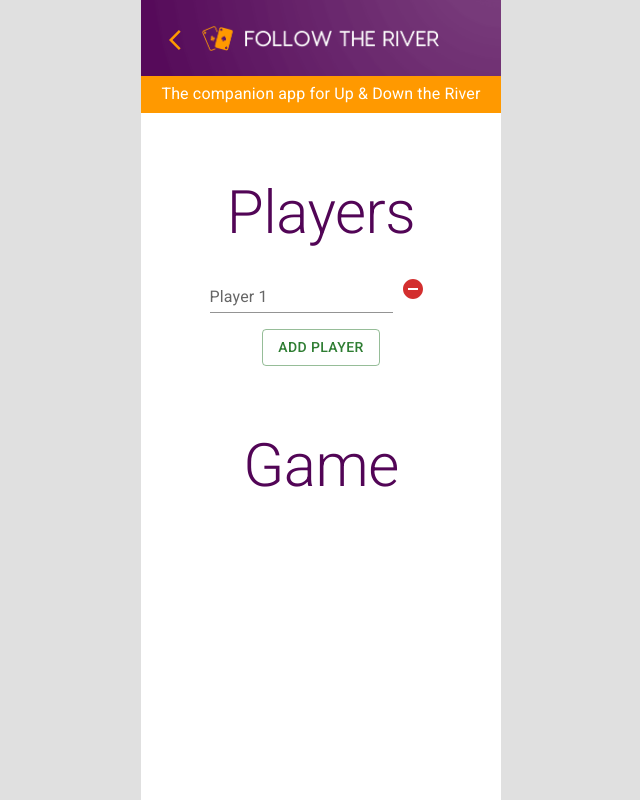
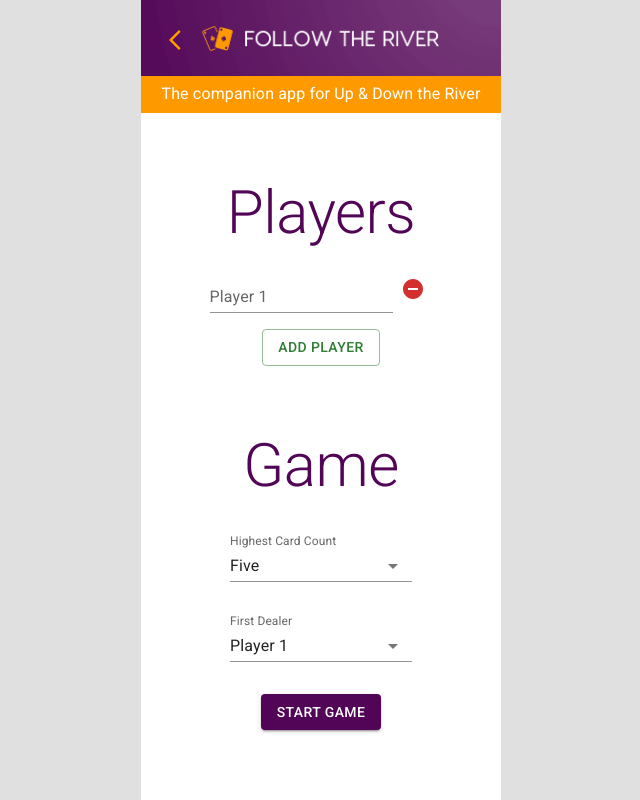
Before and after one commit to raymondmsb/follow-the-river, a React (Create React App) app in the folder follow-the-river/: page /#/gameSetup in a window 1280 px wide. Shown: the whole page, without its empty margins (319-959 px from the left). Built offline with nearby package versions, Linux system fonts and the light colour scheme.

Commit message:
Created Context for players
Converted the PlayersManager file to be a context provider. This will allow my players array to be accessed by other files. Also built out more of the GameSetup page

```diff
--- a/follow-the-river/src/PlayersManager.jsx
+++ b/follow-the-river/src/PlayersManager.jsx
@@ -9,48 +9,49 @@ import TextField from '@mui/material/TextField';
 import { ListItem, Button } from '@mui/material';
 import List from '@mui/material/List';
 import RemoveCircleIcon from '@mui/icons-material/RemoveCircle';
+import { v4 as randomID } from 'uuid';
+import { createContext, useContext } from 'react';
 
+const PlayersContext = createContext();
 
+export const usePlayersContext = () => {
+  const context = useContext(PlayersContext);
+  if (!context) {
+    throw new Error('usePlayersContext must be used within a PlayersProvider');
+  }
+  return context;
+};
 
-const PlayersManager = () => {
+export const PlayersProvider = ({ children }) => {
   const [players, setPlayers] = useState([
     {
-      playerName: "Player 1"
-    }
+      id: '1',
+      playerName: 'Player 1',
+    },
   ]);
 
   const addPlayer = (newPlayerName) => {
     setPlayers(prevPlayers => [
       ...prevPlayers,
       {
+        id: randomID(),
         playerName: newPlayerName
       }
     ]);
   };
 
   const removePlayer = (removePlayerName) => {
-    setPlayers(players.filter(function(player) { return player.playerName != removePlayerName; }))
+    setPlayers(players.filter(function(player) { return player.playerName !== removePlayerName; }))
   }
 
   const nameChange = (oldName, newName) => {
     setPlayers(players.map((player) => (player.playerName == oldName ? { ...player, playerName: newName } : player)));
   }
 
+
   return (
-    <>
-    <List>
-      {players.map((player, index)=>(
-        <ListItem key={ index } sx={{ justifyContent:'center' }}>
-          <TextField id="standard-basic" label={player.playerName} variant="standard" onChange={(e) => nameChange(player.playerName, e.target.value)}/>
-          <IconButton aria-label="delete" onClick={() => removePlayer(player.playerName)}>
-            <RemoveCircleIcon color='error' />
-          </IconButton>
-        </ListItem>
-      ))}
-    </List>
-    <Button variant="outlined" color="success" onClick={() => addPlayer(`Player ${players.length + 1}`)} sx={{ marginLeft: "auto", marginRight: "auto" }}>Add Player</Button>
-    </>
+    <PlayersContext.Provider value={{ players, addPlayer, removePlayer, nameChange }}>
+      {children}
+    </PlayersContext.Provider>
   )
 }
-
-export default PlayersManager;
--- a/follow-the-river/src/index.css
+++ b/follow-the-river/src/index.css
@@ -56,6 +56,12 @@ header {
   max-width: 360px;
 }
 
+form {
+  display: flex;
+  flex-direction: column;
+  align-items: center;
+}
+
 .hiddenH1 {
   position: absolute; left: -999em;
 }
--- a/follow-the-river/src/index.jsx
+++ b/follow-the-river/src/index.jsx
@@ -3,11 +3,14 @@ import ReactDOM from 'react-dom/client';
 import './index.css';
 import App from './App';
 import reportWebVitals from './reportWebVitals';
+import { PlayersProvider } from './PlayersManager';
 
 const root = ReactDOM.createRoot(document.getElementById('root'));
 root.render(
   <React.StrictMode>
-    <App />
+    <PlayersProvider>
+      <App />
+    </PlayersProvider>
   </React.StrictMode>
 );
 
--- a/follow-the-river/src/pages/GameSetup.jsx
+++ b/follow-the-river/src/pages/GameSetup.jsx
@@ -9,9 +9,30 @@ import '@fontsource/roboto/300.css';
 import '@fontsource/roboto/400.css';
 import '@fontsource/roboto/500.css';
 import '@fontsource/roboto/700.css';
-import PlayersManager from '../PlayersManager';
+import InputLabel from '@mui/material/InputLabel';
+import FormControl from '@mui/material/FormControl';
+import NativeSelect from '@mui/material/NativeSelect';
+import Button from '@mui/material/Button';
+import { createTheme, ThemeProvider } from '@mui/material/styles';
+import TextField from '@mui/material/TextField';
+import { ListItem } from '@mui/material';
+import List from '@mui/material/List';
+import RemoveCircleIcon from '@mui/icons-material/RemoveCircle';
+import { PlayersProvider, usePlayersContext } from '../PlayersManager';
+
+const theme = createTheme({
+  palette: {
+    primary: {
+      main: '#520556',
+    },
+    secondary: {
+      main: '#FF9900',
+    },
+  },
+});
 
 const GameSetup = () => {
+  const { players, addPlayer, nameChange, removePlayer } = usePlayersContext();
   return (
     <>
     <Helmet>
@@ -31,17 +52,66 @@ const GameSetup = () => {
       </div>
     </header>
     <main>
+      <ThemeProvider theme={theme}>
+      <form>
         <section>
-        <Typography variant="h2" sx={{ width: '100%', textAlign: 'center', mt: 8, color:'#520556' }}>
+          <Typography color="primary" variant="h2" sx={{ width: '100%', textAlign: 'center', mt: 8 }}>
             Players
           </Typography>
-        <PlayersManager />
+          <List>
+            {players.map((player)=>(
+              <ListItem key={ player.id } sx={{ justifyContent:'center' }}>
+                <TextField id="standard-basic" label={player.playerName} variant="standard" onChange={(e) => nameChange(player.playerName, e.target.value)}/>
+                <IconButton aria-label="delete" onClick={() => removePlayer(player.playerName)}>
+                  <RemoveCircleIcon color='error' />
+                </IconButton>
+              </ListItem>
+            ))}
+          </List>
+          <Button variant="outlined" color="success" onClick={() => addPlayer(`Player ${players.length + 1}`)} sx={{ marginLeft: "auto", marginRight: "auto" }}>Add Player</Button>
         </section>
         <section>
-        <Typography variant="h2" sx={{ width: '100%', textAlign: 'center', color:'#520556', mt: 8 }}>
+          <Typography color="primary" variant="h2" sx={{ width: '100%', textAlign: 'center', mt: 8 }}>
             Game
           </Typography>
+          <FormControl sx={{ minWidth: 182, mt: 4 }}>
+            <InputLabel variant="standard" htmlFor="uncontrolled-native">
+              Highest Card Count
+            </InputLabel>
+            <NativeSelect
+              defaultValue={5}
+              inputProps={{
+                name: 'highest-card-count',
+                id: 'uncontrolled-native',
+              }}
+            >
+              <option value={3}>Three</option>
+              <option value={5}>Five</option>
+              <option value={10}>Ten</option>
+            </NativeSelect>
+        </FormControl>
+        <FormControl sx={{ minWidth: 182, mt: 4 }}>
+            <InputLabel variant="standard" htmlFor="uncontrolled-native">
+              First Dealer
+            </InputLabel>
+            <NativeSelect
+              defaultValue={5}
+              inputProps={{
+                name: 'first-dealer',
+                id: 'uncontrolled-native',
+              }}
+            >
+              {players.map((player)=>(
+                <option key={ player.id }>
+                  {player.playerName}
+                </option>
+              ))}
+            </NativeSelect>
+        </FormControl>
         </section>
+        <Button color="primary" variant="contained" sx={{ my: 4 }}>START GAME</Button>
+      </form>
+      </ThemeProvider>
     </main>
     </>
   );
```
Lines whose indentation alone changed are shown as unchanged.
